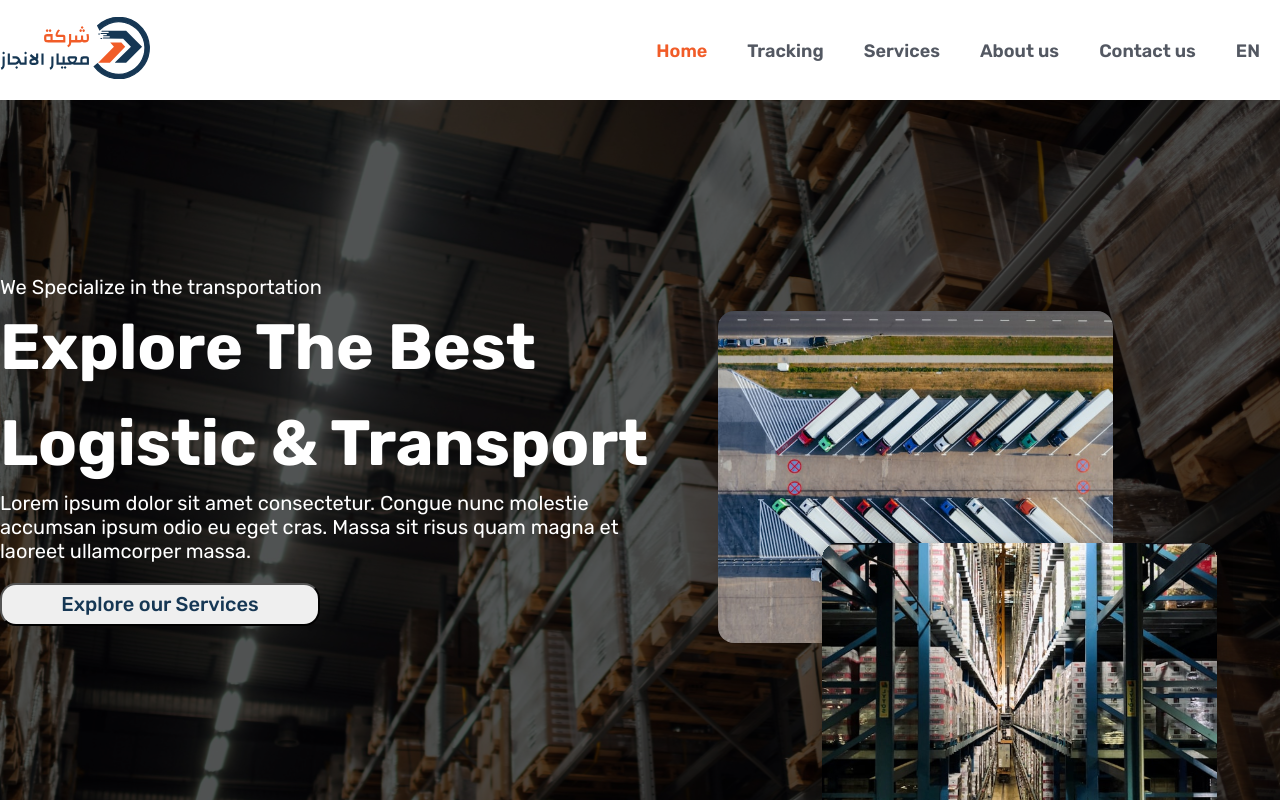
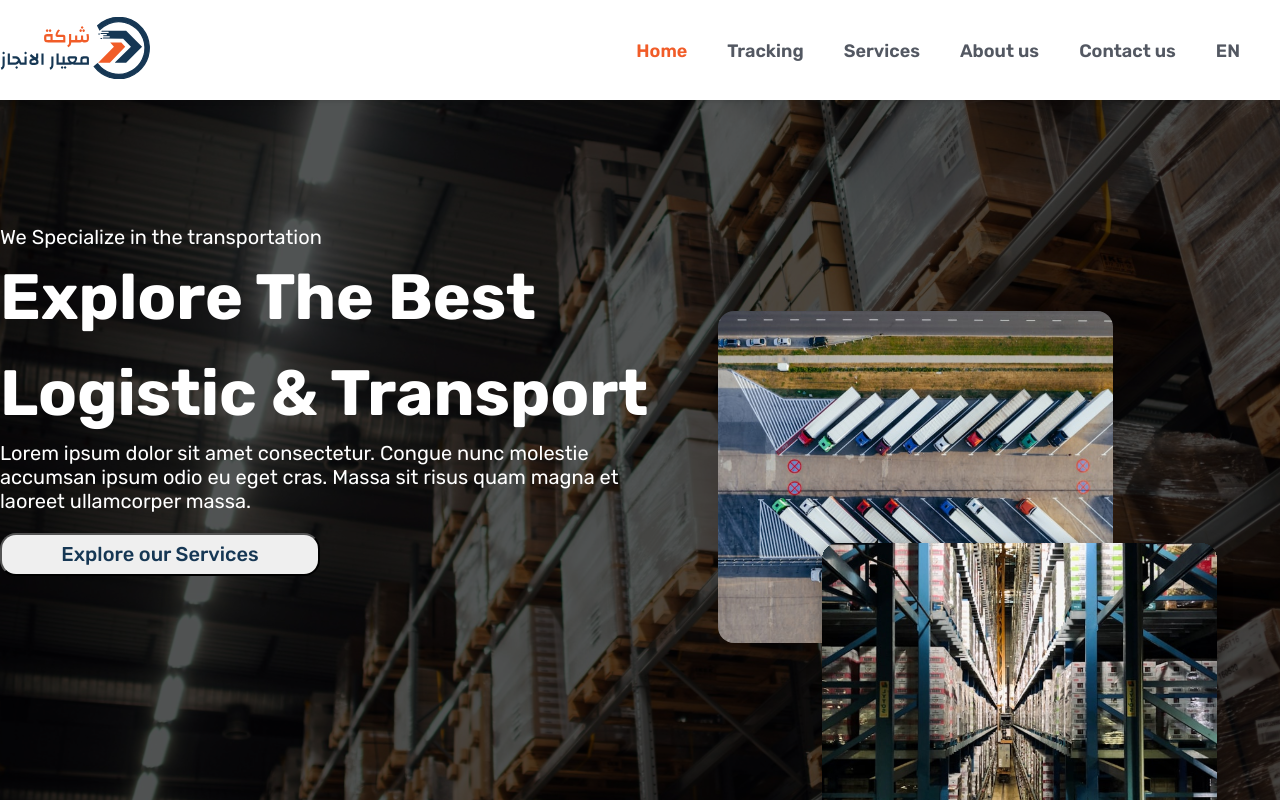
Before and after one commit to dev-basit/shirkah, a Next.js app: page / in a window 1280 px wide. Shown: the top 800 px of the page. Built offline with nearby package versions, Linux system fonts and the light colour scheme.

Commit message:
navbar position fixed

```diff
--- a/src/components/home/featured/featured.module.css
+++ b/src/components/home/featured/featured.module.css
@@ -3,11 +3,11 @@
   background-size: cover;
   background-position: center;
   background-repeat: no-repeat;
-  height: calc(100vh - var(--navbar-height));
+  height: 100vh;
   color: var(--color-white);
 
   @media screen and (min-width: 1441px) {
-    height: calc(90vh - var(--navbar-height));
+    height: 90vh;
   }
 }
 
--- a/src/components/navbar/navbar.js
+++ b/src/components/navbar/navbar.js
@@ -5,8 +5,10 @@ import { NavbarLogo } from "./navbar-logo";
 export const Navbar = () => {
   return (
     <navbar className={styles.navbarContainer}>
-      <NavbarLogo />
-      <NavbarItems />
+      <section className={styles.navbarContent}>
+        <NavbarLogo />
+        <NavbarItems />
+      </section>
     </navbar>
   );
 };
--- a/src/components/navbar/navbar.module.css
+++ b/src/components/navbar/navbar.module.css
@@ -1,8 +1,20 @@
 .navbarContainer {
+  display: flex;
+  align-items: center;
+  position: fixed;
+  top: 0;
+  background-color: white;
+  height: var(--navbar-height);
+  width: 100%;
+  padding: 0 auto;
+  box-shadow: 0 2px 4px rgba(0, 0, 0, 0.1);
+  z-index: 1;
+}
+
+.navbarContent {
   display: flex;
   justify-content: space-between;
   align-items: center;
-  height: var(--navbar-height);
   width: var(--body-content-width);
   margin: 0 auto;
 }
```
